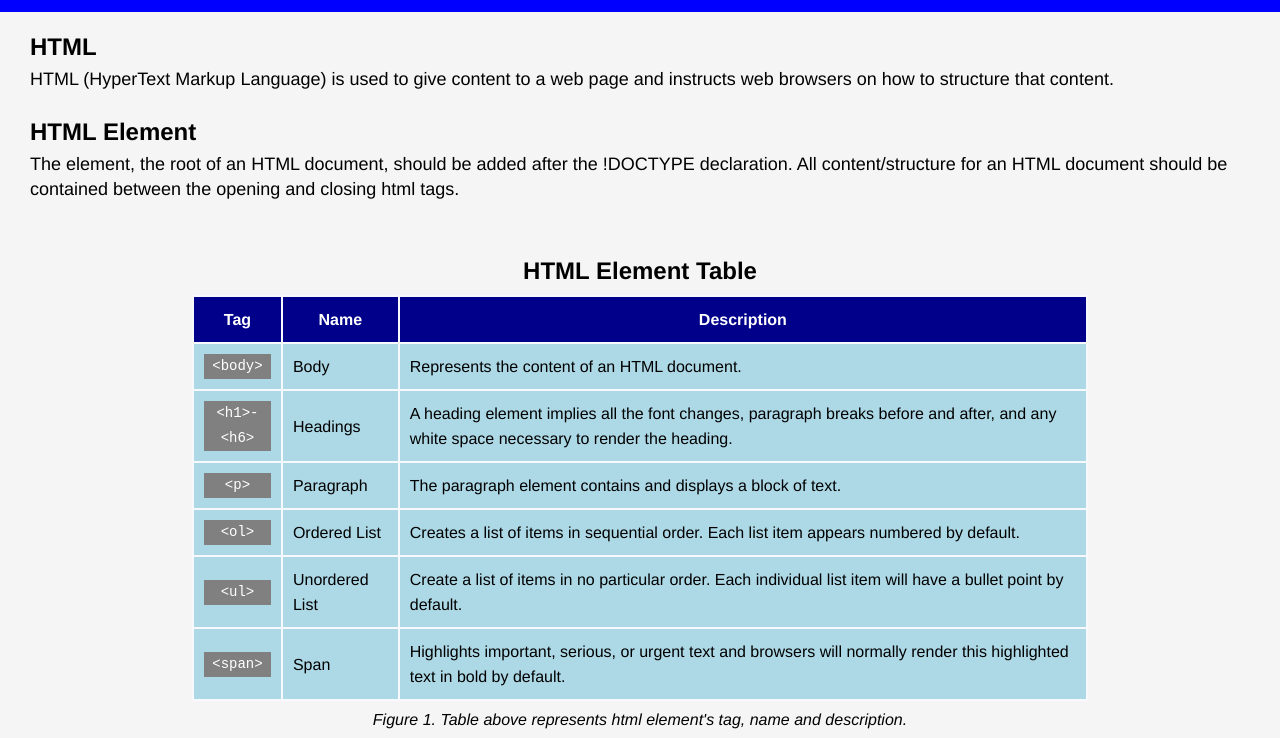
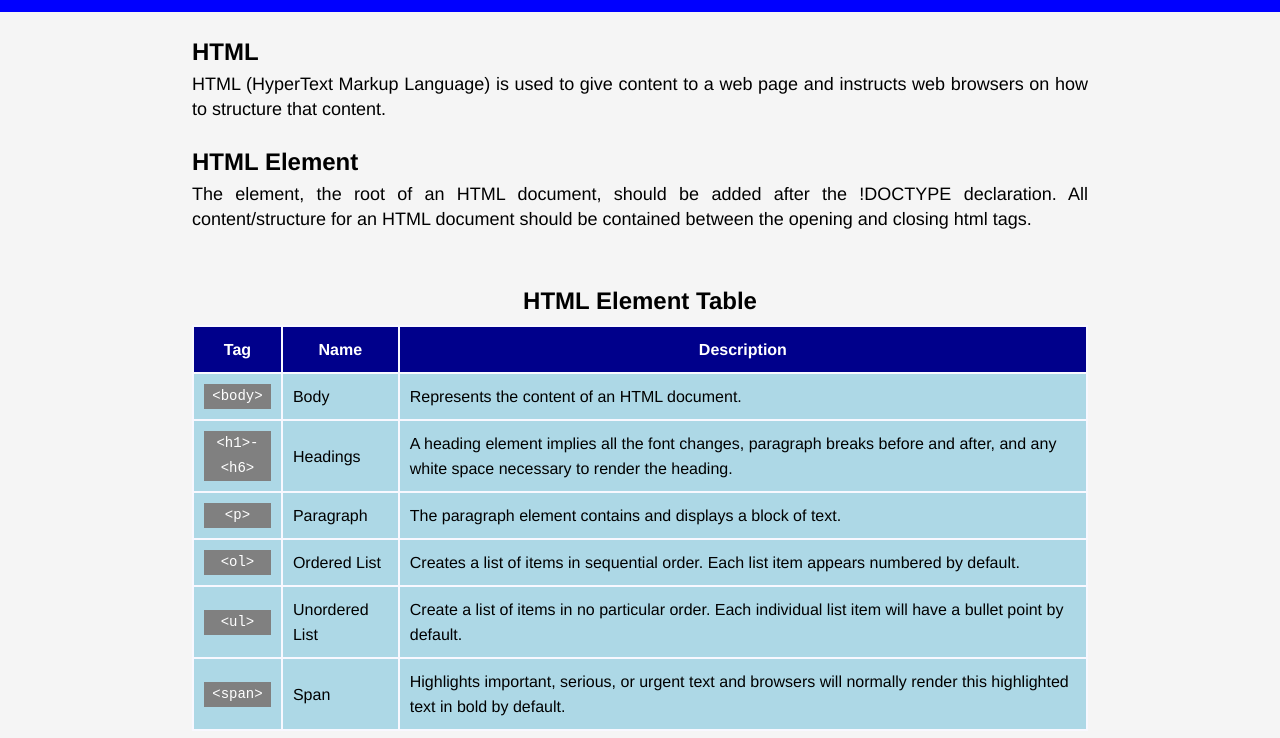
Before and after one commit to JoshuaP25/html-cheatsheet-website, a plain HTML site: page index.html in a window 1280 px wide. Shown: the part 55-793 px from the top of the page. Drawn offline with Linux system fonts and the light colour scheme.

Commit message:
Update styling

```diff
--- a/styles.css
+++ b/styles.css
@@ -19,7 +19,10 @@ header h1 {
 }
 
 .html-desc {
-    margin: 15px 30px;
+    width: 70%;
+    margin: 0 auto;
+    padding-top: 20px;
+    text-align: justify;
 }
 
 .html-desc h2 {
```
Also changed, not shown: 1 other file.
